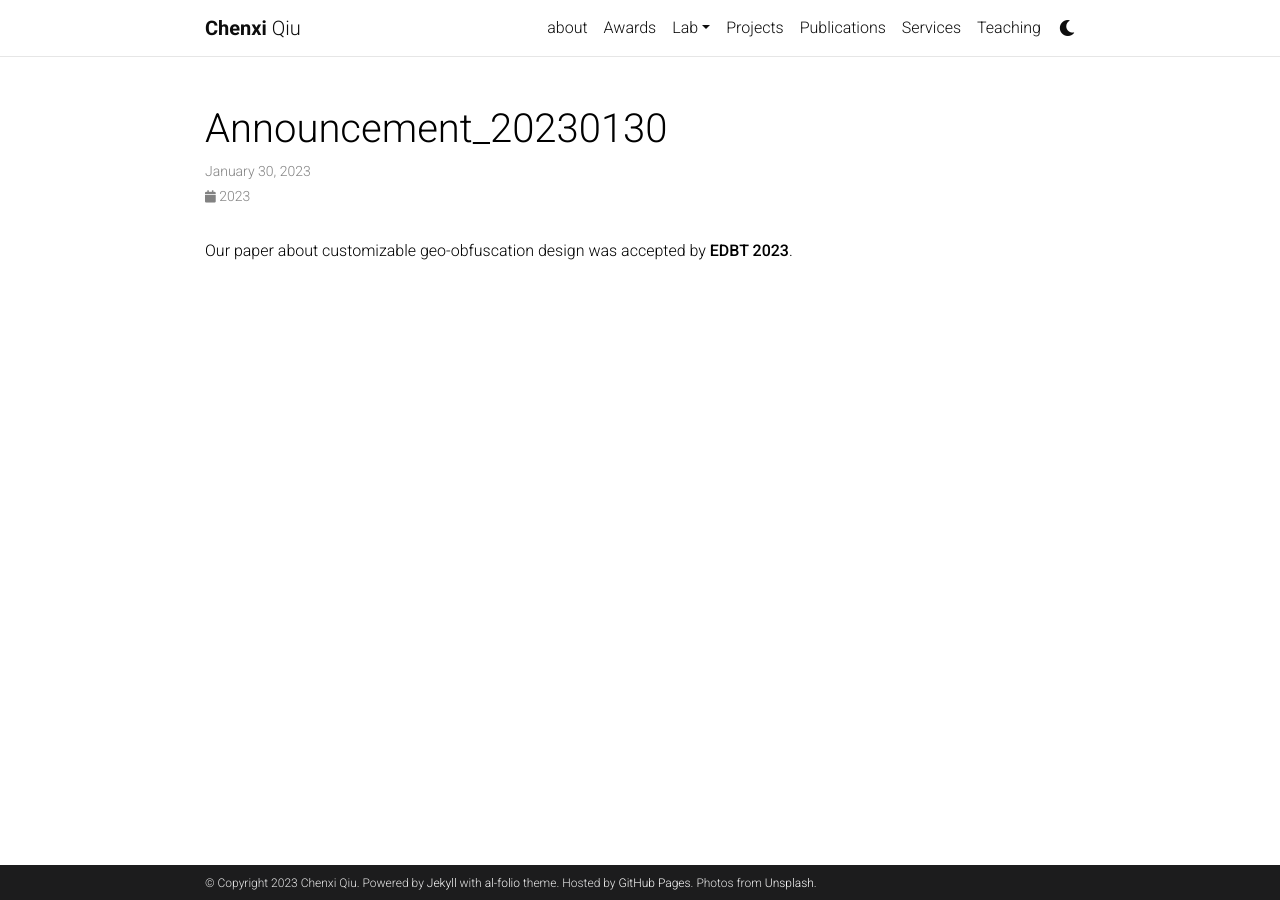
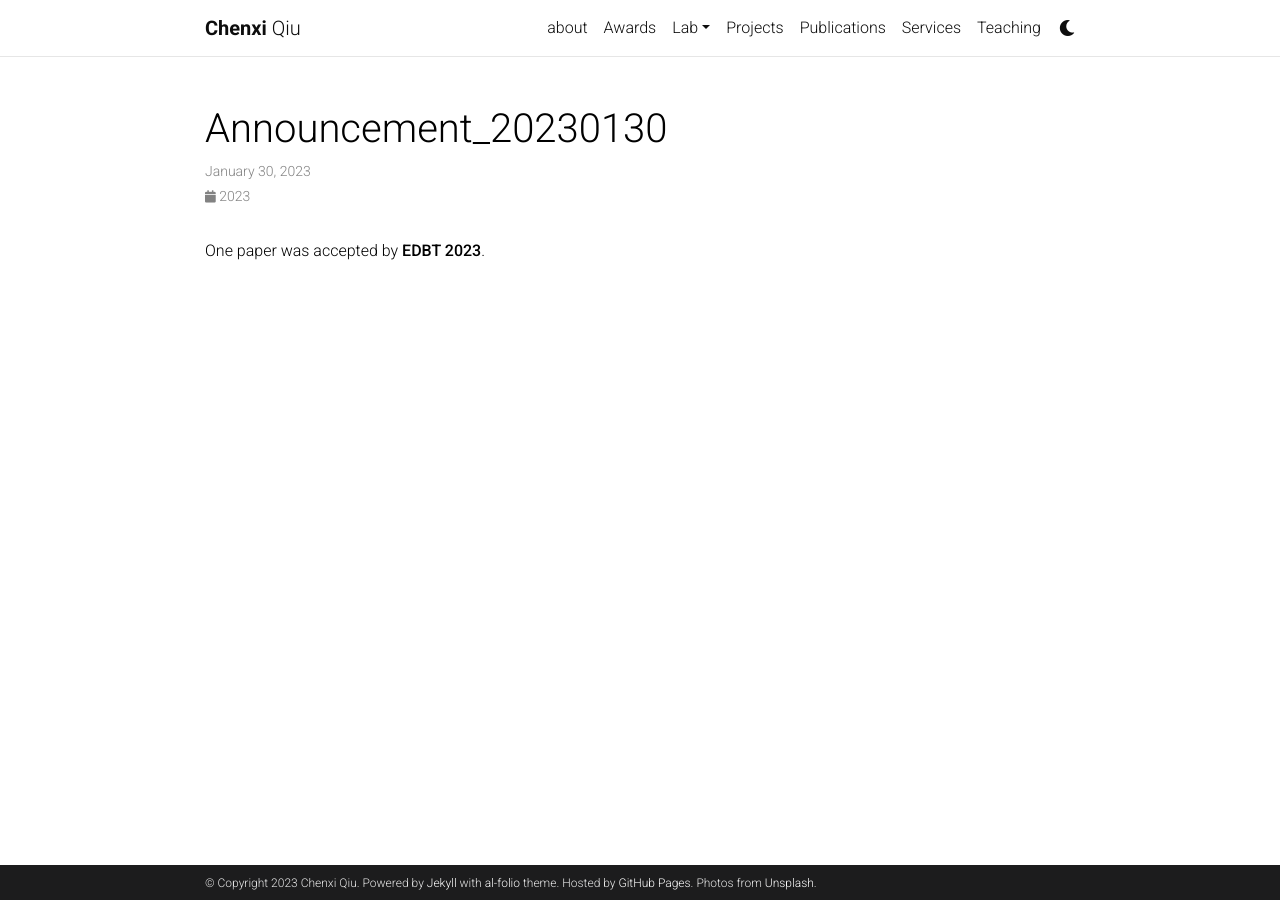
Before and after one commit to chenxiunt/chenxiunt.github.io, a Jekyll site: the page built from _news/announcement_20230130.md, in a window 1280 px wide. Built offline with Jekyll 4.4.1, drawn with Linux system fonts in a browser that asks for light colours; comment, search, counter and statistics services are not loaded; a style sheet for code colours, icons or effects is not loaded.

Commit message:
Update announcement_20230130.md

```diff
--- a/_news/announcement_20230130.md
+++ b/_news/announcement_20230130.md
@@ -4,4 +4,4 @@ date: 2023-01-30 15:59:00-0400
 inline: true
 ---
 
-Our paper about customizable geo-obfuscation design was accepted by **EDBT 2023**.
+One paper was accepted by **EDBT 2023**.
```
